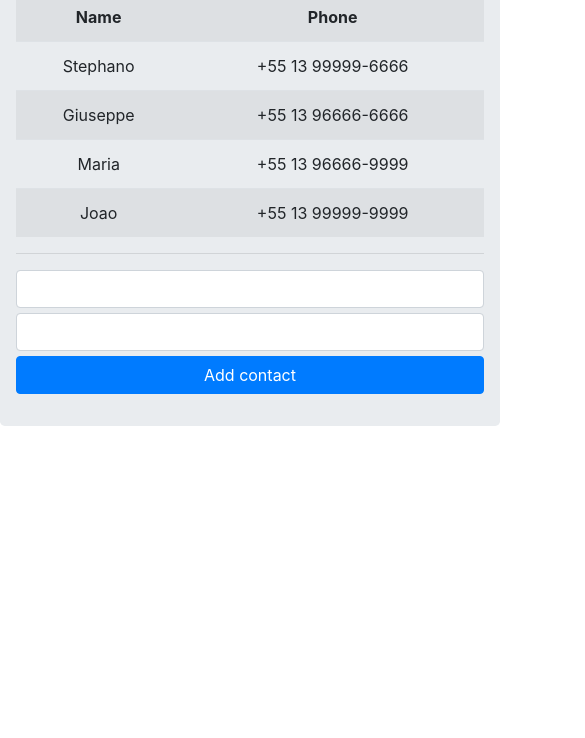
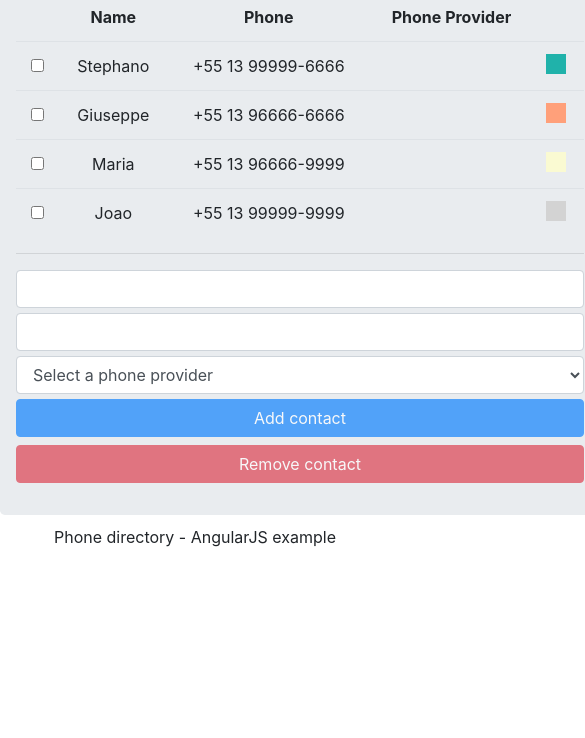
Before and after one commit to stephanogiuseppe/phone-directory, a plain HTML site: page index.html in a window 390 px wide. Shown: the part 106-844 px from the top of the page, 585 px wide, since content can reach past the window. Drawn offline with Linux system fonts and the light colour scheme.

Commit message:
Removing contact on phone directory; add validations

```diff
--- /dev/null
+++ b/footer.html
@@ -0,0 +1,3 @@
+<div style="text-align: center">
+    Phone directory - AngularJS example
+</div>
--- a/index.html
+++ b/index.html
@@ -10,13 +10,26 @@
 
         <style>
             .jumbotron {
-                width: 500px;
+                width: 600px;
                 text-align: center;
                 margin: 10px auto;
             }
 
             .form-control, .btn {
                 margin: 5px 0 0 0;
+            }
+
+            .selected {
+                background-color: khaki;
+            }
+
+            .bolder {
+                font-weight: 900;
+            }
+
+            .colorBox {
+                width: 20px;
+                height: 20px;
             }
         </style>
 
@@ -26,32 +39,61 @@
             angular.module("phoneDirectory", []);
             angular.module("phoneDirectory").controller("phoneDirectoryCtrl", ($scope) => {
                 $scope.app = "Phone Directory";
+
                 $scope.contacts = [
-                    { name: 'Stephano', phone: '+55 13 99999-6666' },
-                    { name: 'Giuseppe', phone: '+55 13 96666-6666' },
-                    { name: 'Maria', phone: '+55 13 96666-9999' },
-                    { name: 'Joao', phone: '+55 13 99999-9999' }
+                    { name: 'Stephano', phone: '+55 13 99999-6666', color: "lightseagreen" },
+                    { name: 'Giuseppe', phone: '+55 13 96666-6666', color: "lightsalmon" },
+                    { name: 'Maria', phone: '+55 13 96666-9999', color: "lightgoldenrodyellow" },
+                    { name: 'Joao', phone: '+55 13 99999-9999', color: "lightgray" }
+                ];
+
+                $scope.phoneProviders = [
+                    { name: 'Oi', code: 14, category: 'Celphone'},
+                    { name: 'Vivo', code: 15, category: 'Celphone'},
+                    { name: 'Tim', code: 41, category: 'Celphone'},
+                    { name: 'GVT', code: 25, category: 'Telephone'},
+                    { name: 'Embratel', code: 21, category: 'Telephone'}
                 ];
 
                 $scope.addContact = (contact) => {
                     $scope.contacts.push(angular.copy(contact));
                     delete $scope.contact;
                 };
+
+                $scope.removeContact = (contacts) => {
+                    $scope.contacts = contacts.filter((contact) => {
+                        return !contact.selected;
+                    });
+                }
+
+                $scope.hasContactSelected = (contacts) => {
+                    return contacts.some((contact) => {
+                        return contact.selected
+                    });
+                }
+
+                $scope.formIsValid = (name, phone) => {
+                    return !(name && phone);
+                }
             });
         </script>
     </head>
     <body ng-controller="phoneDirectoryCtrl">
         <div class="jumbotron">
             <h1> {{ app }} </h1>
-            <table class="table table-striped">
+            <table class="table" ng-show="contacts.length > 0">
                 <tr>
+                    <th></th>
                     <th>Name</th>
                     <th>Phone</th>
+                    <th>Phone Provider</th>
                 </tr>
-                <tr ng-repeat="contact in contacts">
-                    <td ng-repeat="(key, value) in contact">
-                        {{ value }}
-                    </td>
+                <tr ng-repeat="contact in contacts" ng-class="{ 'selected bolder': contact.selected }">
+                    <td> <input type="checkbox" name="" id="" ng-model="contact.selected"> </td>
+                    <td>{{ contact.name }}</td>
+                    <td>{{ contact.phone }}</td>
+                    <td>{{ contact.phoneProvider.name }}</td>
+                    <td> <div class="colorBox" ng-style="{ 'background-color': contact.color }"></div> </td>
                 </tr>
             </table>
 
@@ -60,7 +102,20 @@
             <input class="form-control" type="text" name="name" id="name" ng-model="contact.name" />
             <input class="form-control" type="text" name="phone" id="phone" ng-model="contact.phone" />
 
-            <button class="btn btn-primary btn-block" ng-click="addContact(contact)">Add contact</button>
+            <select name="phoneProvider" id="phoneProvider" class="form-control"
+              ng-model="contact.phoneProvider"
+              ng-options="phoneProvider.name group by phoneProvider.category for phoneProvider in phoneProviders">
+                <option value="">Select a phone provider</option>
+            </select>
+
+            <button class="btn btn-primary btn-block"
+              ng-click="addContact(contact)"
+              ng-disabled="formIsValid(contact.name, contact.phone)">Add contact</button>
+
+            <button class="btn btn-danger btn-block"
+              ng-click="removeContact(contacts)"
+              ng-disabled="!hasContactSelected(contacts)">Remove contact</button>
         </div>
+        <div ng-include="'footer.html'"></div>
     </body>
 </html>
```
